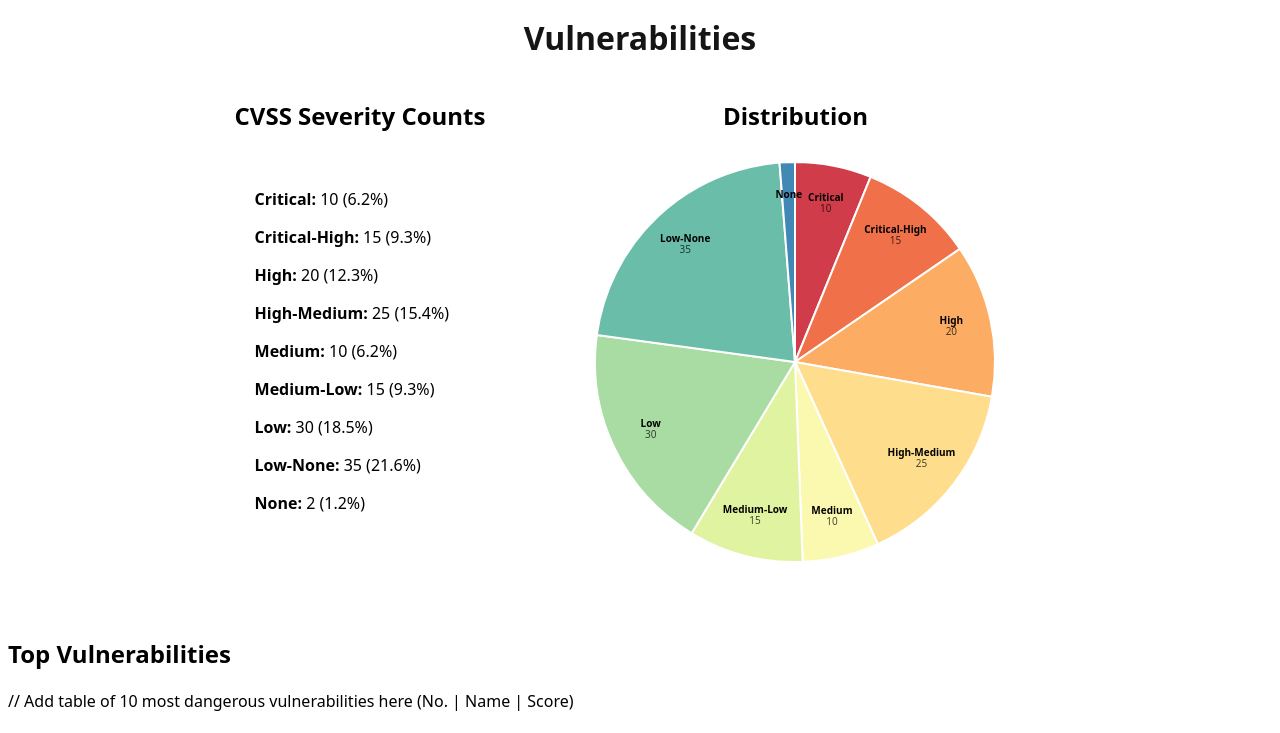
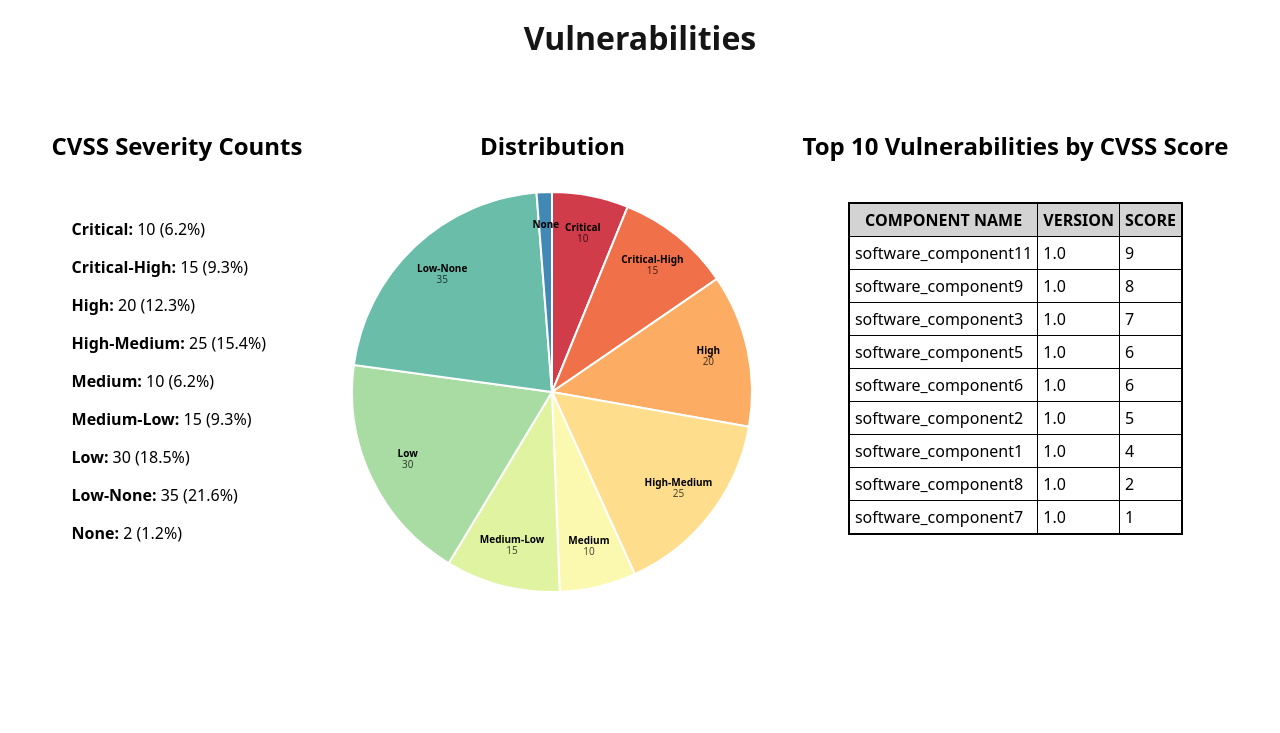
Before and after one commit to csci-435-fall-2024/csci-435-24_p3_sbom_viz, a Django app: page /vulnerabilities/ in a window 1280 px wide. Shown: the part 67-800 px from the top of the page. Run offline with Django 5.2, Linux system fonts and the light colour scheme.

Commit message:
Add vulnerabilities table
Reorganize vulnerabilities page (change if wanted)
Couldn't get the pie chart to be centered, so it might just be better to have the table at the bottom instead

```diff
--- a/Code/sbom_viz/sbom_viz/static/sbom_viz/css/styles.css
+++ b/Code/sbom_viz/sbom_viz/static/sbom_viz/css/styles.css
@@ -187,6 +187,7 @@ text.show-more{ /* The '+' or '-' text */
   color: #151515;
   margin: auto;
   text-align: center;
+  padding-bottom: 30px;
 }
 
 .bold {
@@ -199,7 +200,6 @@ text.show-more{ /* The '+' or '-' text */
   display: flex;
   flex-direction: row;
   justify-content: center;
-  gap: 60px;
 }
 
 #severity-container{
@@ -224,6 +224,14 @@ text.show-more{ /* The '+' or '-' text */
   margin-bottom: -20px;
 }
 
-.severity h2 {
+/* Increase distance between h2 and content */
+.severity h2, .vulner-table-container h2{
   padding-bottom: 20px; /* center the list of severities at the same line as the pie chart*/
 }
+
+.vulner-table-container {
+  display: flex;
+  flex-direction: column;
+  align-items: center;
+  margin-bottom: 100px;
+}
--- /dev/null
+++ b/Code/sbom_viz/sbom_viz/static/sbom_viz/js/vulnerabilities_table.js
@@ -0,0 +1,80 @@
+import "https://d3js.org/d3.v7.min.js";
+
+var data = [
+    { "component name" : 'software_component1', 'version':'1.0', "score" : 4 },
+    { "component name" : 'software_component2', 'version':'1.0', "score" : 5 },
+    { "component name" : 'software_component3', 'version':'1.0', "score" : 7 },
+    { "component name" : 'software_component4', 'version':'1.0', "score" : 0 },
+    { "component name" : 'software_component5', 'version':'1.0', "score" : 6 },
+    { "component name" : 'software_component6', 'version':'1.0', "score" : 6 },
+    { "component name" : 'software_component7', 'version':'1.0', "score" : 1 },
+    { "component name" : 'software_component8', 'version':'1.0', "score" : 2 },
+    { "component name" : 'software_component9', 'version':'1.0', "score" : 8 },
+    { "component name" : 'software_component10', 'version':'1.0', "score" : 0 },
+    { "component name" : 'software_component11', 'version':'1.0', "score" : 9 }
+  ]
+
+  /*
+   * From :
+   *    https://gist.github.com/jfreels/6733593
+   * With styling from:
+   *    https://codepen.io/blackjacques/pen/RYVpKZ
+   */
+
+  function tabulate(data, columns) {
+	var table = d3.select('.table').append('table')
+        .style("border", "2px black solid")
+        .style("border-collapse", "collapse");
+	var thead = table.append('thead');
+	var	tbody = table.append('tbody');
+
+	// append the header row
+	thead.append('tr')
+	  .selectAll('th')
+	  .data(columns).enter()
+	  .append('th')
+	    .text(function (d) { return d; })
+        .style("border", "1px black solid")
+        .style("padding", "5px")
+        .style("background-color", "lightgray")
+        .style("font-weight", "bold")
+        .style("text-transform", "uppercase");
+
+	// create a row for each object in the data
+	var rows = tbody.selectAll('tr')
+	  .data(data)
+	  .enter()
+	  .append('tr')
+
+	// create a cell in each row for each column
+	var cells = rows.selectAll('td')
+	  .data(function (row) {
+	    return columns.map(function (column) {
+	      return {column: column, value: row[column]};
+	    });
+	  })
+	  .enter()
+	  .append('td')
+	    .text(function (d) { return d.value; })
+        .style("border", "1px black solid")
+        .style("padding", "5px")
+        .on("mouseover", function(){
+            d3.select(this).style("background-color", "powderblue");
+        })
+        .on("mouseout", function(){
+            d3.select(this).style("background-color", "white");
+        });
+
+  return table;
+}
+
+// render the table
+data.sort((a,b) => b.score - a.score); // sort by highest value
+tabulate(data.slice(0,9), ['component name', 'version', 'score']); // table with all columns
+
+/*
+if data comes in as csv:
+d3.csv("path/to/data.csv", function(data) {
+  tabulate(data, ["name", "age"]);
+});
+*/
--- a/Code/sbom_viz/sbom_viz/templates/sbom_viz/vulnerabilities.html
+++ b/Code/sbom_viz/sbom_viz/templates/sbom_viz/vulnerabilities.html
@@ -5,9 +5,13 @@
     <meta charset="UTF-8">
     <meta name="viewport" content="width=device-width, initial-scale=1.0">
     <link rel="stylesheet" href="./../../static/sbom_viz/css/styles.css">
-    <title>Licenses</title>
+    <title>Vulnerabilities</title>
 </head>
 <body>
+
+    <script type="module" src="../../static/sbom_viz/js/vulnerabilities_pie.js"></script>
+    <script type="module" src="../../static/sbom_viz/js/vulnerabilities_table.js"></script>
+
     <div class="header">
         <a href="http://127.0.0.1:8000/" id="home-link">Home</a>
         <a href="http://127.0.0.1:8000/diagram" id="diagram-link" class="right">Diagram</a>
@@ -15,6 +19,7 @@
         <a href="#" id="vulnerabilities-link" class="right">Vulnerabilities</a>
         <a href="http://127.0.0.1:8000/pdf-preview" id="pdf-preview-link" class="right">PDF Preview</a>
     </div>
+
     <div class="body-space"> <!-- Put all page content inside this div (body-space) so it will not be drawn beneath the navigation bar. -->
         <div class="centered-title">Vulnerabilities</div>
 
@@ -27,14 +32,10 @@
                 <h2>Distribution</h2>
                 <div id="pie-chart-container"></div>
             </div>
-        </div>
-
-
-        <script type="module" src="../../static/sbom_viz/js/vulnerabilities_pie.js"></script>
-
-        <div>
-            <h2>Top Vulnerabilities</h2>
-            <p>// Add table of 10 most dangerous vulnerabilities here (No. | Name | Score)</p>
+            <div class="vulner-table-container">
+                <h2>Top 10 Vulnerabilities by CVSS Score</h2>
+                <div class="table"></div>
+            </div>
         </div>
     </div>
 </body>
```
